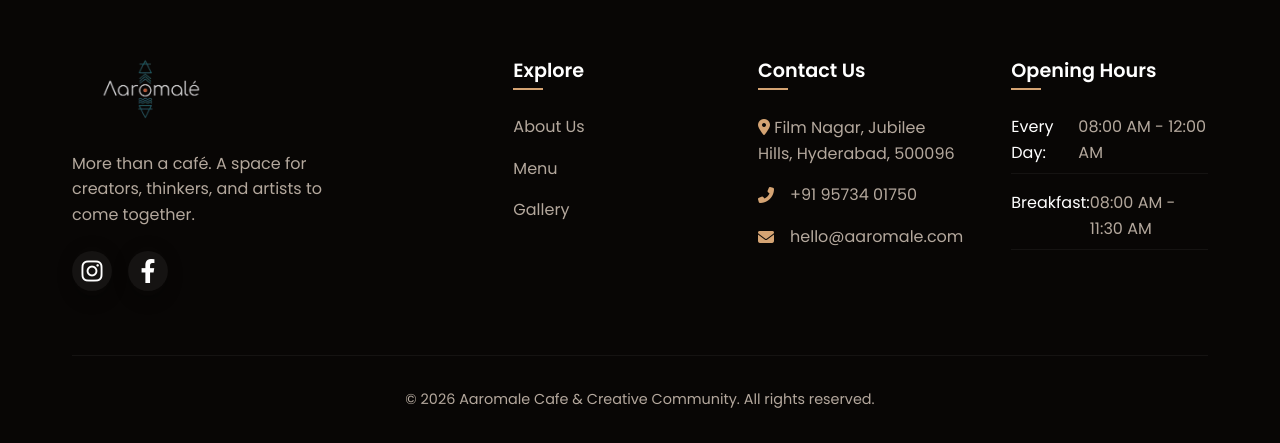
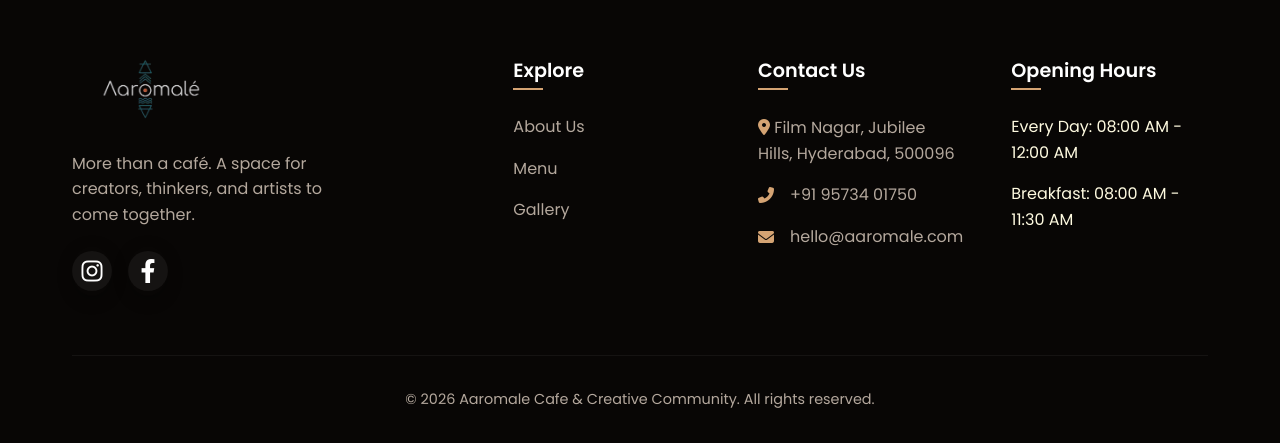
Before and after one commit to MUKKARAPADMATEJA/aromalecafe, a plain HTML site: page index.html in a window 1280 px wide. Shown: the part 6283-6726 px from the top of the page. Drawn offline with nearby package versions, Linux system fonts and the light colour scheme; a web font is replaced by a local one.

Commit message:
Fix footer hours wrapping and remove Reserve Now button

```diff
--- a/style.css
+++ b/style.css
@@ -1121,17 +1121,6 @@ height: 60px;
     margin-top: 5px;
 }
 
-.hours-info li {
-    color: var(--text-muted);
-    display: flex;
-    justify-content: space-between;
-    border-bottom: 1px solid rgba(255,255,255,0.05);
-    padding-bottom: 0.5rem;
-}
-
-.hours-info span {
-    color: #fff;
-}
 
 .footer-bottom {
     text-align: center;
```
